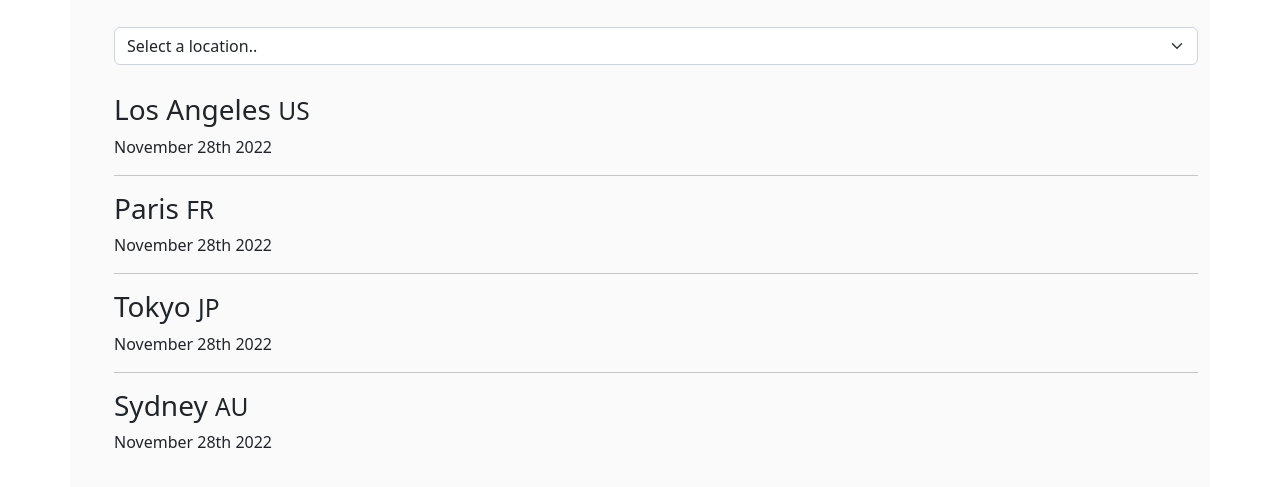
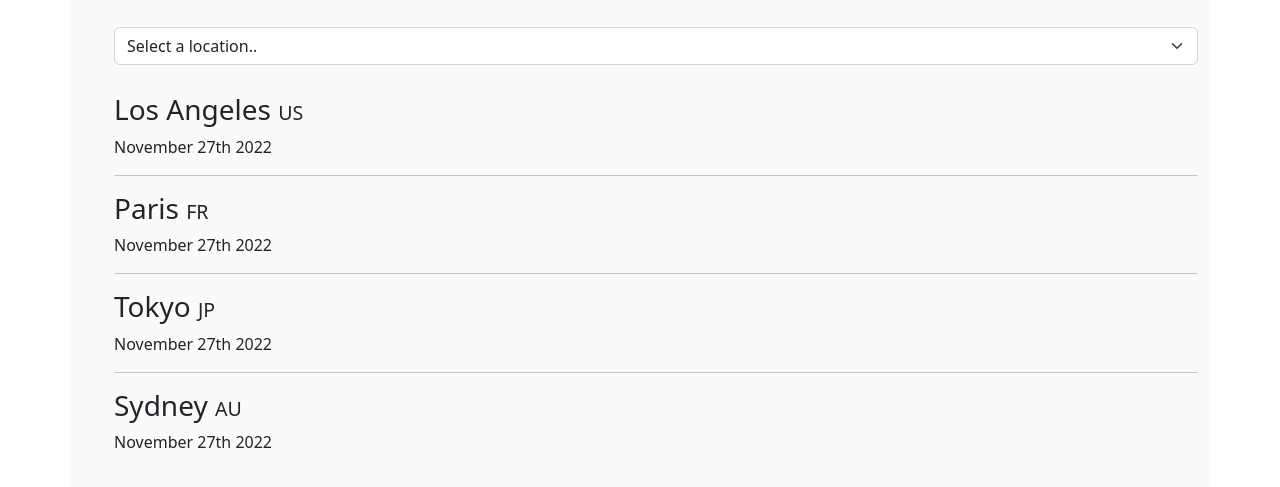
Before and after one commit to sabooli/world-clock, a plain HTML site: page index.html in a window 1280 px wide. Shown: the part 213-700 px from the top of the page. Drawn offline with nearby package versions, Linux system fonts and the light colour scheme.

Commit message:
html/css amended

```diff
--- a/index.html
+++ b/index.html
@@ -33,24 +33,24 @@
         </li>
         <br />
         <li>
-          <h3>Los Angeles <small>US</small></h3>
+          <h3>Los Angeles <span class="country">US</span></h3>
         </li>
-        <li id="date">November 28th 2022</li>
+        <li id="date">November 27th 2022</li>
         <hr />
         <li>
-          <h3>Paris <small>FR</small></h3>
+          <h3>Paris <span class="country">FR</span></h3>
         </li>
-        <li id="date">November 28th 2022</li>
+        <li id="date">November 27th 2022</li>
         <li>
           <hr />
-          <h3>Tokyo <small>JP</small></h3>
+          <h3>Tokyo <span class="country">JP</span></h3>
         </li>
-        <li id="date">November 28th 2022</li>
+        <li id="date">November 27th 2022</li>
         <li>
           <hr />
-          <h3>Sydney <small>AU</small></h3>
+          <h3>Sydney <span class="country">AU</span></h3>
         </li>
-        <li id="date">November 28th 2022</li>
+        <li id="date">November 27th 2022</li>
       </ul>
     </div>
     <script src="src/index.js"></script>
--- a/src/style.css
+++ b/src/style.css
@@ -1,6 +1,6 @@
 body {
   background-color: #bdb3d4;
-  font-family: Cerebri Sans;
+  font-family: "Cerebri Sans";
 }
 .container {
   margin: 120px auto;
@@ -11,3 +11,6 @@ body {
 ul {
   list-style: none;
 }
+span {
+  font-size: 70%;
+}
```
